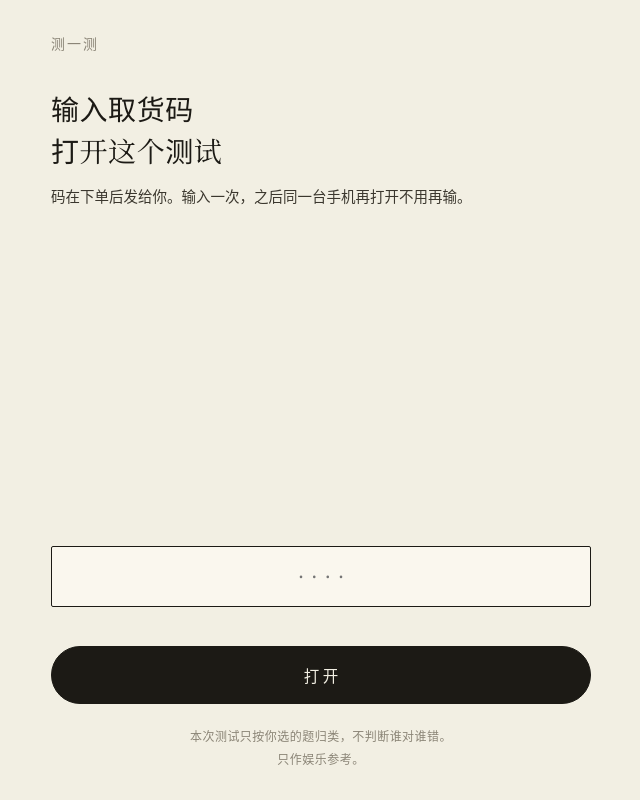
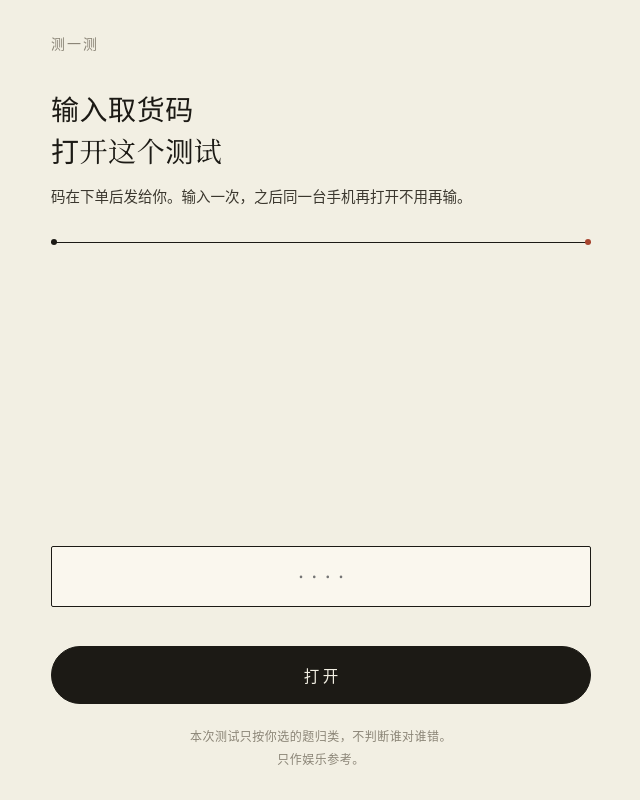
Before and after one commit to linkonmoney/zousan, a plain HTML site: page index.html in a window 1280 px wide. Shown: the whole page, without its empty margins (319-959 px from the left). Drawn offline with Linux system fonts and the light colour scheme.

Commit message:
Add files via upload

```diff
--- a/index.html
+++ b/index.html
@@ -147,6 +147,7 @@ body.locked{overflow:hidden}
 #gate .g-cap{font-size:14px;letter-spacing:.14em;color:var(--muted)}
 #gate .g-t{font-family:var(--serif);font-size:28px;line-height:1.5;letter-spacing:.02em;margin:30px 0 12px;color:var(--ink)}
 #gate .g-s{font-size:14.5px;color:var(--ink2);line-height:1.95;margin:0}
+#gate .g-tick{margin:30px 0 0}
 #gate .g-grow{flex:1 1 auto;min-height:24px}
 #gate .g-in{display:block;width:100%;border:1px solid var(--line);background:var(--card);border-radius:2px;
   padding:16px 18px;font-size:20px;letter-spacing:.42em;text-align:center;text-indent:.42em;font-family:var(--num);
@@ -164,6 +165,7 @@ body.locked{overflow:hidden}
   <div class="g-cap">测一测</div>
   <div class="g-t">输入取货码<br>打开这个测试</div>
   <p class="g-s">码在下单后发给你。输入一次，之后同一台手机再打开不用再输。</p>
+  <div class="g-tick"><div class="tick"></div></div>
   <div class="g-grow"></div>
   <input class="g-in" id="g-in" type="tel" inputmode="numeric" maxlength="4" placeholder="····" autocomplete="off" autocapitalize="off" spellcheck="false" aria-label="取货码">
   <div class="g-err" id="g-err"></div>
```
